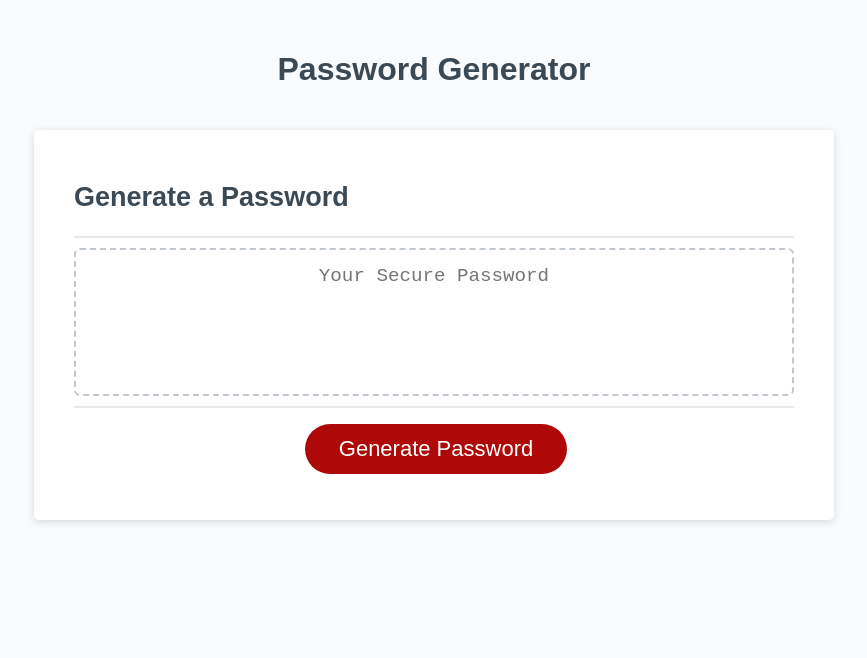
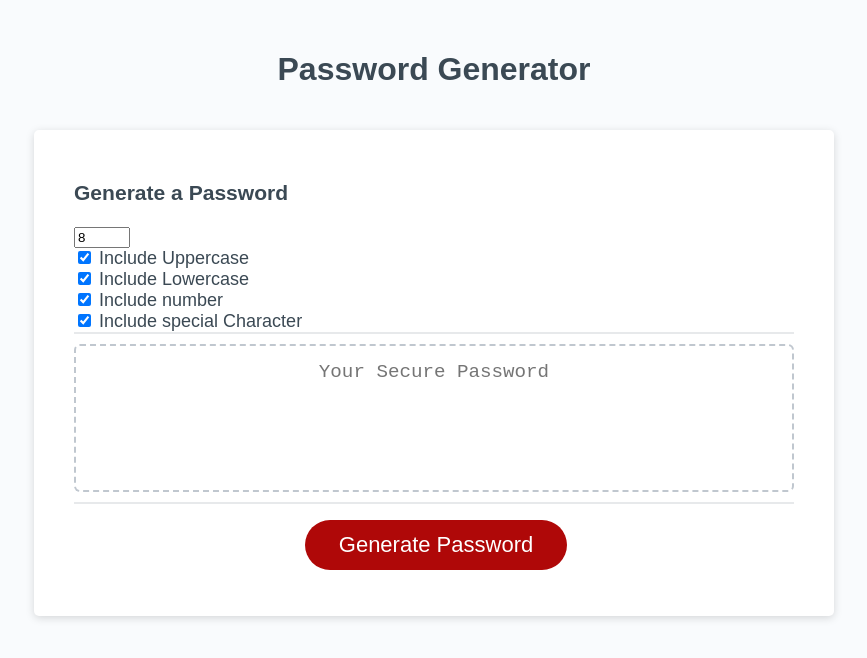
Before and after one commit to Torabis/PasswordGenerator, a plain HTML site: page index.html in a window 1280 px wide. Shown: the whole page, without its empty margins (206-1073 px from the left). Drawn offline with Linux system fonts and the light colour scheme.

Commit message:
html & css style

```diff
--- a/index.html
+++ b/index.html
@@ -14,7 +14,28 @@
       </header>
       <div class="card">
         <div class="card-header">
-          <h2>Generate a Password</h2>
+          <h3>Generate a Password</h3>
+          <div class="generator">
+            <div>
+              <input type="number" id="length" value="8" min="1" max="20" /><br />
+            </div>
+            <div>
+              <input type="checkbox" id="upper" name="upper" checked />
+              <label for="upper">Include Uppercase</label>
+            </div>
+            <div>
+              <input type="checkbox" id="lower" name="lower" checked />
+              <label for="lower">Include Lowercase</label>
+            </div>
+            <div>
+              <input type="checkbox" id="numeric" name="numeric" checked />
+              <label for="numeric">Include number</label>
+            </div>
+            <div>
+              <input type="checkbox" id="special" name="special" checked />
+              <label for="special">Include special Character</label>
+            </div>
+          </div>
         </div>
         <div class="card-body">
           <textarea
```
